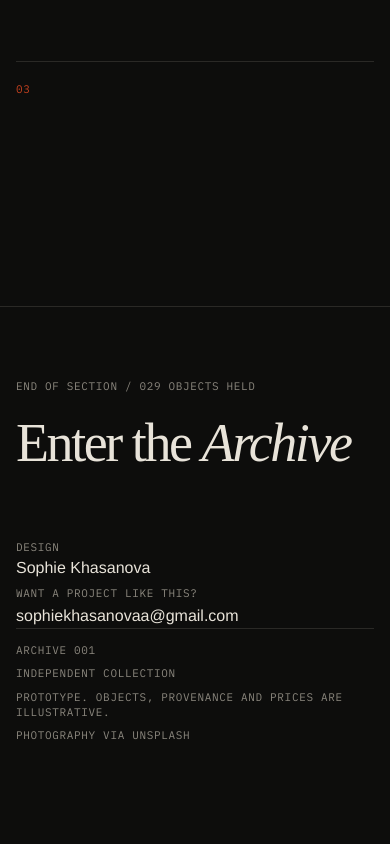
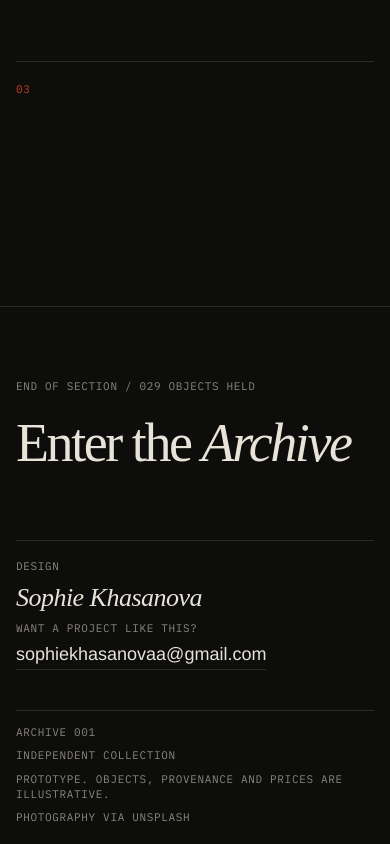
Before and after one commit to sophiekhasanova/archive001, a React (Vite) app: page / in a window 390 px wide. Shown: the part 9471-10315 px from the top of the page. Before the commit the page ends 10233 px from the top, so only its background shows below. Built offline with nearby package versions, Linux system fonts and the light colour scheme.

Commit message:
Update global.css

```diff
--- a/src/styles/global.css
+++ b/src/styles/global.css
@@ -158,6 +158,11 @@ em { font-style: italic; }
 .foot-kicker { color: var(--ash); }
 .foot-cta { display: block; margin: 24px 0 clamp(72px, 10vw, 150px); font: 400 clamp(54px, 13.2vw, 270px)/.92 var(--display); letter-spacing: -.045em; transition: color .7s var(--ease); }
 .foot-cta:hover { color: var(--oxide); }
+.foot-credit { display: grid; grid-template-columns: 1fr 1fr 2fr; gap: 10px 20px; align-items: baseline; padding: 18px 0 clamp(40px, 5vw, 72px); border-top: 1px solid var(--line); }
+.foot-name { font: italic 400 clamp(26px, 2.6vw, 40px)/1 var(--display); letter-spacing: -.02em; }
+.foot-hire { display: grid; gap: 8px; justify-items: start; }
+.foot-hire a { font: 300 clamp(18px, 1.6vw, 24px)/1.2 var(--body); border-bottom: 1px solid var(--line); padding-bottom: 3px; transition: color .5s var(--ease), border-color .5s var(--ease); }
+.foot-hire a:hover { color: var(--oxide); border-color: var(--oxide); }
 .foot-base { display: grid; grid-template-columns: 1fr 1fr 2fr auto; gap: 8px 20px; padding-top: 14px; border-top: 1px solid var(--line); color: var(--ash); }
 .foot-base a:hover { color: var(--bone); }
 
@@ -284,7 +289,8 @@ em { font-style: italic; }
   .prov-grid { grid-template-columns: 1fr; gap: 34px; }
   .prov-grid > div:nth-child(n) { margin-top: 0; }
   .prov-grid h3 { margin-top: 18px; }
-  .foot-base { grid-template-columns: 1fr; }
+  .foot-base, .foot-credit { grid-template-columns: 1fr; }
+  .foot-hire a { word-break: break-all; }
   .a-title { grid-column: 1 / span 8; }
   .a-count { grid-column: 9 / -1; flex-direction: column; align-items: flex-end; gap: 0; font-size: 44px; }
   .a-count small { font-size: 9px; }
```
